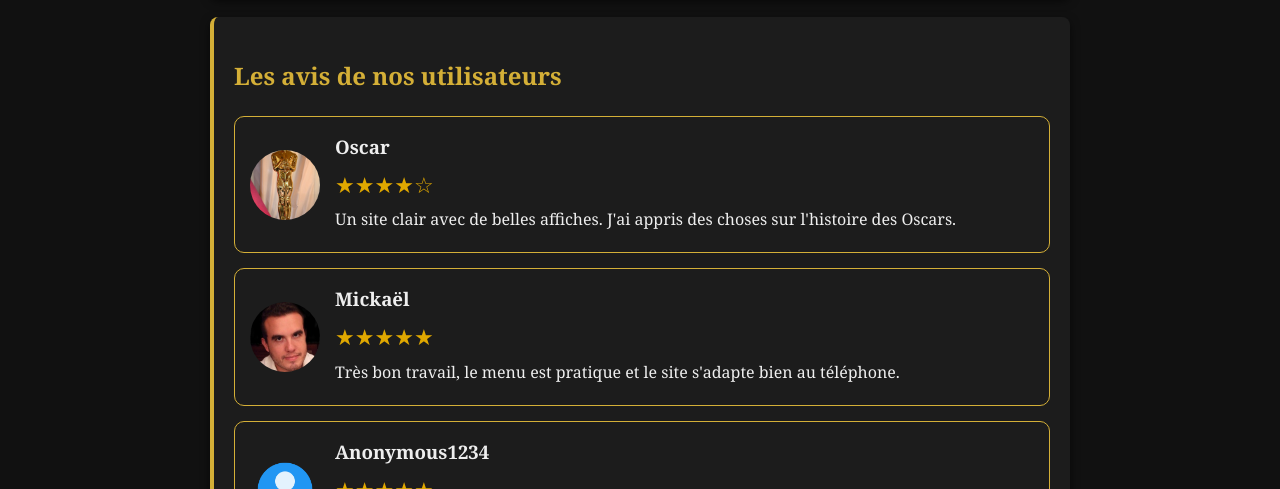
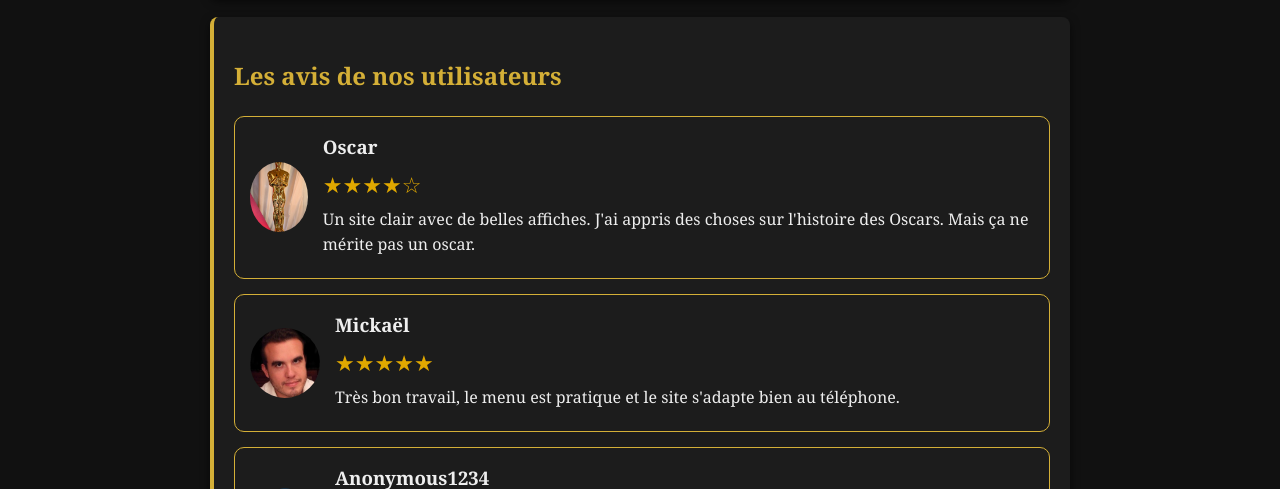
Before and after one commit to ThomasSaez/oscars-site, a plain HTML site: page oscars2/pages/avis.html in a window 1280 px wide. Shown: the part 611-1100 px from the top of the page. Drawn offline with Linux system fonts and the light colour scheme.

Commit message:
Add files via upload

```diff
--- a/oscars2/pages/avis.html
+++ b/oscars2/pages/avis.html
@@ -57,7 +57,7 @@
 		<div>
 			<h3>Oscar</h3>
 			<p class="stars" aria-label="Note : 4 sur 5">★★★★☆</p>
-			<p>Un site clair avec de belles affiches. J'ai appris des choses sur l'histoire des Oscars.</p>
+			<p>Un site clair avec de belles affiches. J'ai appris des choses sur l'histoire des Oscars. Mais ça ne mérite pas un oscar.</p>
 		</div>
 	</article>
 
```
Also changed, not shown: oscars2/images/casablanca.webp (added), oscars2/images/forrestgump.webp (added), oscars2/images/gladiator.webp (added), oscars2/images/godfather.webp (added), oscars2/images/lotr.webp (added), oscars2/images/oppenheimer.webp (added), oscars2/images/parasite.webp (added), oscars2/images/wings.webp (added), 1 other file.
